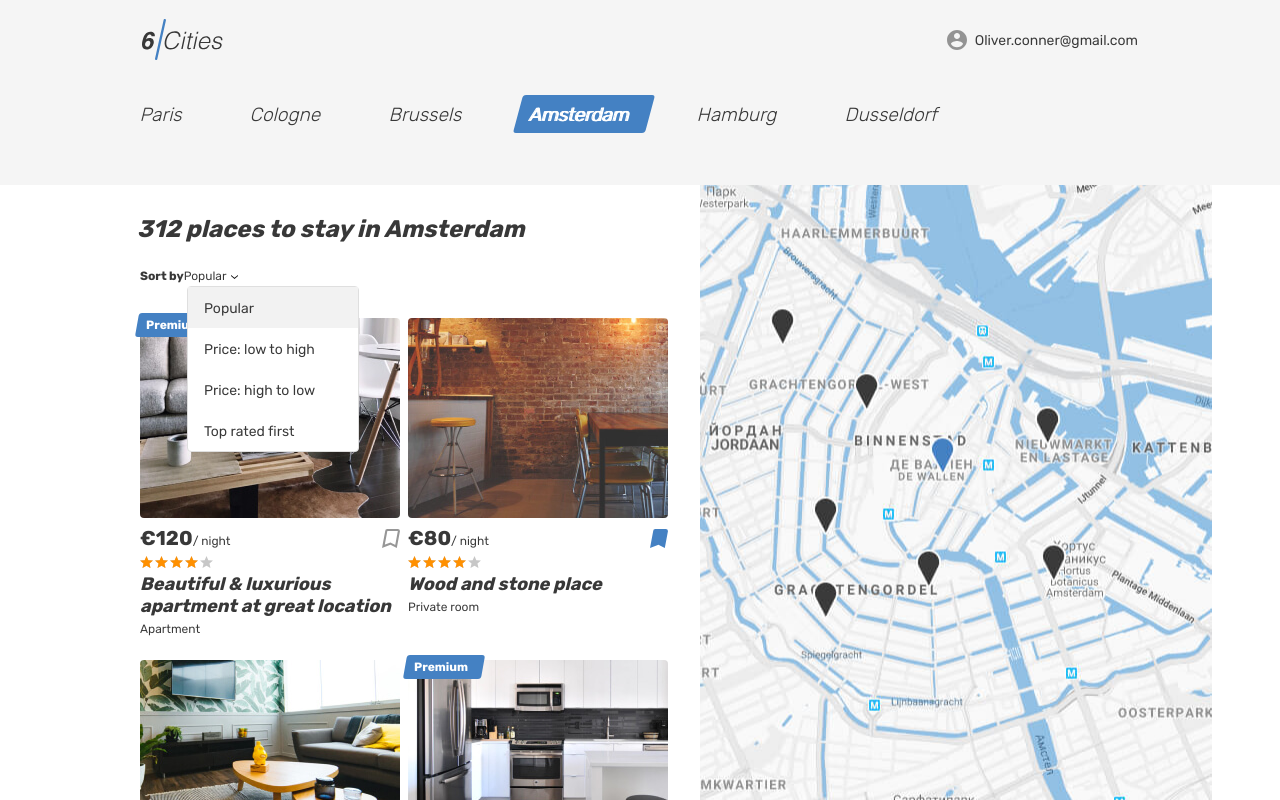
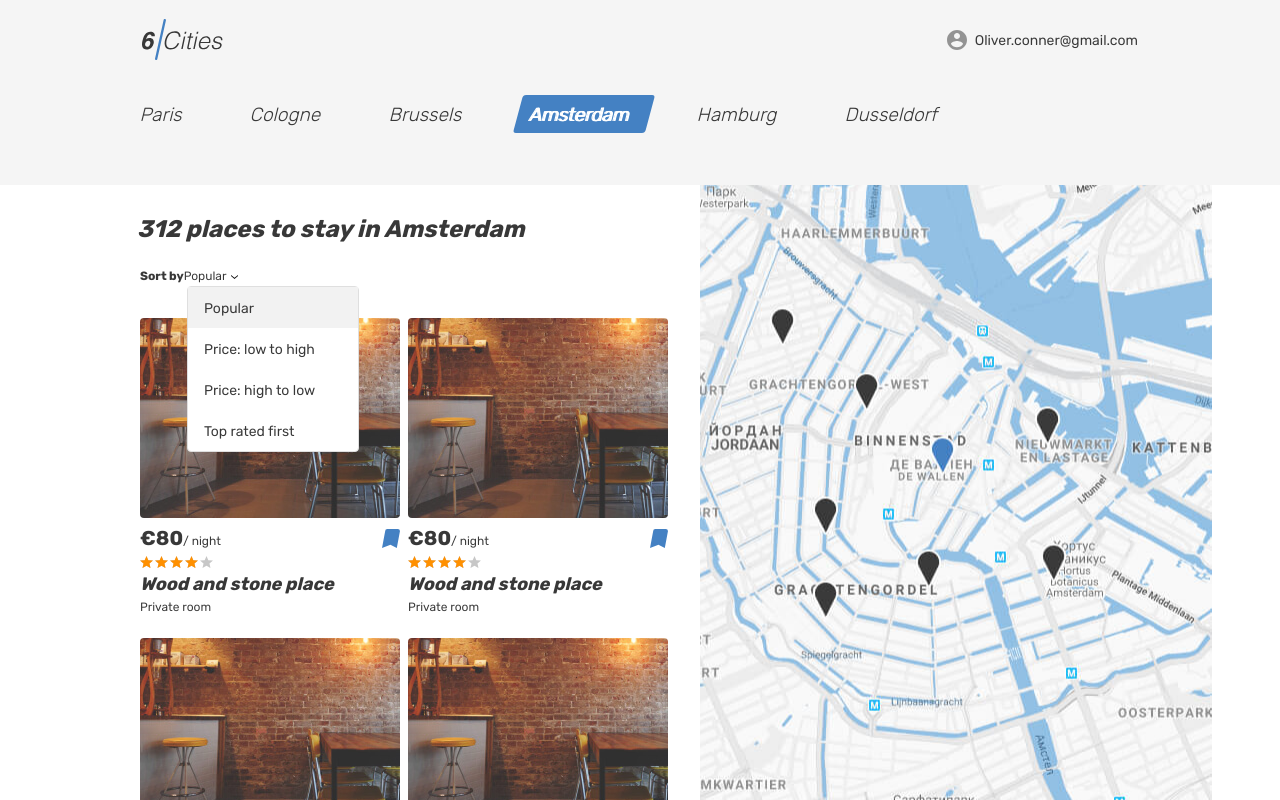
Before and after one commit to alex1031alex/460147-six-cities-6, a React app: page / in a window 1280 px wide. Built offline with nearby package versions, Linux system fonts and the light colour scheme.

Commit message:
1.3.5 В компонент главной страницы добавит props offersCount

```diff
--- a/src/components/app/app.jsx
+++ b/src/components/app/app.jsx
@@ -2,8 +2,10 @@ import React from 'react';
 import Main from '../main/main';
 
 const App = (props) => {
+  const {offersCount} = props;
+
   return (
-    <Main />
+    <Main offersCount={offersCount} />
   );
 };
 
--- a/src/components/main/main.jsx
+++ b/src/components/main/main.jsx
@@ -1,6 +1,9 @@
 import React from 'react';
+import Offer from '../offer/offer.jsx';
 
 const Main = (props) => {
+  const {offersCount} = props;
+
   return (
     <div className="page page--gray page--main">
       <header className="header">
@@ -84,167 +87,7 @@ const Main = (props) => {
                 </ul>
               </form>
               <div className="cities__places-list places__list tabs__content">
-                <article className="cities__place-card place-card">
-                  <div className="place-card__mark">
-                    <span>Premium</span>
-                  </div>
-                  <div className="cities__image-wrapper place-card__image-wrapper">
-                    <a href="#">
-                      <img className="place-card__image" src="img/apartment-01.jpg" width={260} height={200} alt="Place image" />
-                    </a>
-                  </div>
-                  <div className="place-card__info">
-                    <div className="place-card__price-wrapper">
-                      <div className="place-card__price">
-                        <b className="place-card__price-value">€120</b>
-                        <span className="place-card__price-text">/&nbsp;night</span>
-                      </div>
-                      <button className="place-card__bookmark-button button" type="button">
-                        <svg className="place-card__bookmark-icon" width={18} height={19}>
-                          <use xlinkHref="#icon-bookmark" />
-                        </svg>
-                        <span className="visually-hidden">To bookmarks</span>
-                      </button>
-                    </div>
-                    <div className="place-card__rating rating">
-                      <div className="place-card__stars rating__stars">
-                        <span style={{width: `80%`}} />
-                        <span className="visually-hidden">Rating</span>
-                      </div>
-                    </div>
-                    <h2 className="place-card__name">
-                      <a href="#">Beautiful &amp; luxurious apartment at great location</a>
-                    </h2>
-                    <p className="place-card__type">Apartment</p>
-                  </div>
-                </article>
-                <article className="cities__place-card place-card">
-                  <div className="cities__image-wrapper place-card__image-wrapper">
-                    <a href="#">
-                      <img className="place-card__image" src="img/room.jpg" width={260} height={200} alt="Place image" />
-                    </a>
-                  </div>
-                  <div className="place-card__info">
-                    <div className="place-card__price-wrapper">
-                      <div className="place-card__price">
-                        <b className="place-card__price-value">€80</b>
-                        <span className="place-card__price-text">/&nbsp;night</span>
-                      </div>
-                      <button className="place-card__bookmark-button place-card__bookmark-button--active button" type="button">
-                        <svg className="place-card__bookmark-icon" width={18} height={19}>
-                          <use xlinkHref="#icon-bookmark" />
-                        </svg>
-                        <span className="visually-hidden">In bookmarks</span>
-                      </button>
-                    </div>
-                    <div className="place-card__rating rating">
-                      <div className="place-card__stars rating__stars">
-                        <span style={{width: `80%`}} />
-                        <span className="visually-hidden">Rating</span>
-                      </div>
-                    </div>
-                    <h2 className="place-card__name">
-                      <a href="#">Wood and stone place</a>
-                    </h2>
-                    <p className="place-card__type">Private room</p>
-                  </div>
-                </article>
-                <article className="cities__place-card place-card">
-                  <div className="cities__image-wrapper place-card__image-wrapper">
-                    <a href="#">
-                      <img className="place-card__image" src="img/apartment-02.jpg" width={260} height={200} alt="Place image" />
-                    </a>
-                  </div>
-                  <div className="place-card__info">
-                    <div className="place-card__price-wrapper">
-                      <div className="place-card__price">
-                        <b className="place-card__price-value">€132</b>
-                        <span className="place-card__price-text">/&nbsp;night</span>
-                      </div>
-                      <button className="place-card__bookmark-button button" type="button">
-                        <svg className="place-card__bookmark-icon" width={18} height={19}>
-                          <use xlinkHref="#icon-bookmark" />
-                        </svg>
-                        <span className="visually-hidden">To bookmarks</span>
-                      </button>
-                    </div>
-                    <div className="place-card__rating rating">
-                      <div className="place-card__stars rating__stars">
-                        <span style={{width: `80%`}} />
-                        <span className="visually-hidden">Rating</span>
-                      </div>
-                    </div>
-                    <h2 className="place-card__name">
-                      <a href="#">Canal View Prinsengracht</a>
-                    </h2>
-                    <p className="place-card__type">Apartment</p>
-                  </div>
-                </article>
-                <article className="cities__place-card place-card">
-                  <div className="place-card__mark">
-                    <span>Premium</span>
-                  </div>
-                  <div className="cities__image-wrapper place-card__image-wrapper">
-                    <a href="#">
-                      <img className="place-card__image" src="img/apartment-03.jpg" width={260} height={200} alt="Place image" />
-                    </a>
-                  </div>
-                  <div className="place-card__info">
-                    <div className="place-card__price-wrapper">
-                      <div className="place-card__price">
-                        <b className="place-card__price-value">€180</b>
-                        <span className="place-card__price-text">/&nbsp;night</span>
-                      </div>
-                      <button className="place-card__bookmark-button button" type="button">
-                        <svg className="place-card__bookmark-icon" width={18} height={19}>
-                          <use xlinkHref="#icon-bookmark" />
-                        </svg>
-                        <span className="visually-hidden">To bookmarks</span>
-                      </button>
-                    </div>
-                    <div className="place-card__rating rating">
-                      <div className="place-card__stars rating__stars">
-                        <span style={{width: `100%`}} />
-                        <span className="visually-hidden">Rating</span>
-                      </div>
-                    </div>
-                    <h2 className="place-card__name">
-                      <a href="#">Nice, cozy, warm big bed apartment</a>
-                    </h2>
-                    <p className="place-card__type">Apartment</p>
-                  </div>
-                </article>
-                <article className="cities__place-card place-card">
-                  <div className="cities__image-wrapper place-card__image-wrapper">
-                    <a href="#">
-                      <img className="place-card__image" src="img/room.jpg" width={260} height={200} alt="Place image" />
-                    </a>
-                  </div>
-                  <div className="place-card__info">
-                    <div className="place-card__price-wrapper">
-                      <div className="place-card__price">
-                        <b className="place-card__price-value">€80</b>
-                        <span className="place-card__price-text">/&nbsp;night</span>
-                      </div>
-                      <button className="place-card__bookmark-button place-card__bookmark-button--active button" type="button">
-                        <svg className="place-card__bookmark-icon" width={18} height={19}>
-                          <use xlinkHref="#icon-bookmark" />
-                        </svg>
-                        <span className="visually-hidden">In bookmarks</span>
-                      </button>
-                    </div>
-                    <div className="place-card__rating rating">
-                      <div className="place-card__stars rating__stars">
-                        <span style={{width: `80%`}} />
-                        <span className="visually-hidden">Rating</span>
-                      </div>
-                    </div>
-                    <h2 className="place-card__name">
-                      <a href="#">Wood and stone place</a>
-                    </h2>
-                    <p className="place-card__type">Private room</p>
-                  </div>
-                </article>
+                {new Array(offersCount).fill().map(() => <Offer/>)}
               </div>
             </section>
             <div className="cities__right-section">
--- a/src/index.js
+++ b/src/index.js
@@ -2,7 +2,9 @@ import React from 'react';
 import ReactDOM from 'react-dom';
 import App from './components/app/app.jsx';
 
+const OFFERS_COUNT = 5;
+
 ReactDOM.render(
-    <App/>,
+    <App offersCount={OFFERS_COUNT} />,
     document.querySelector(`#root`)
 );
```
